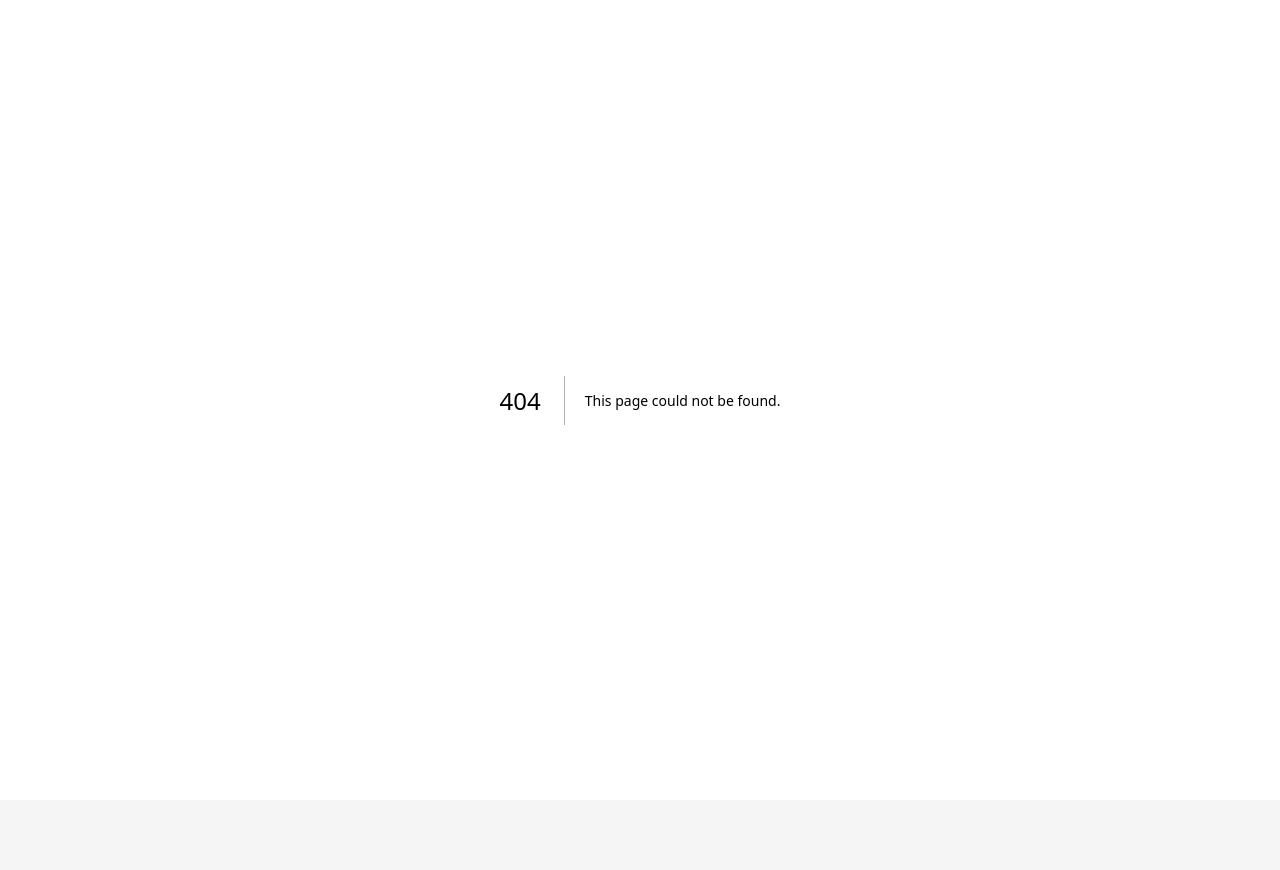
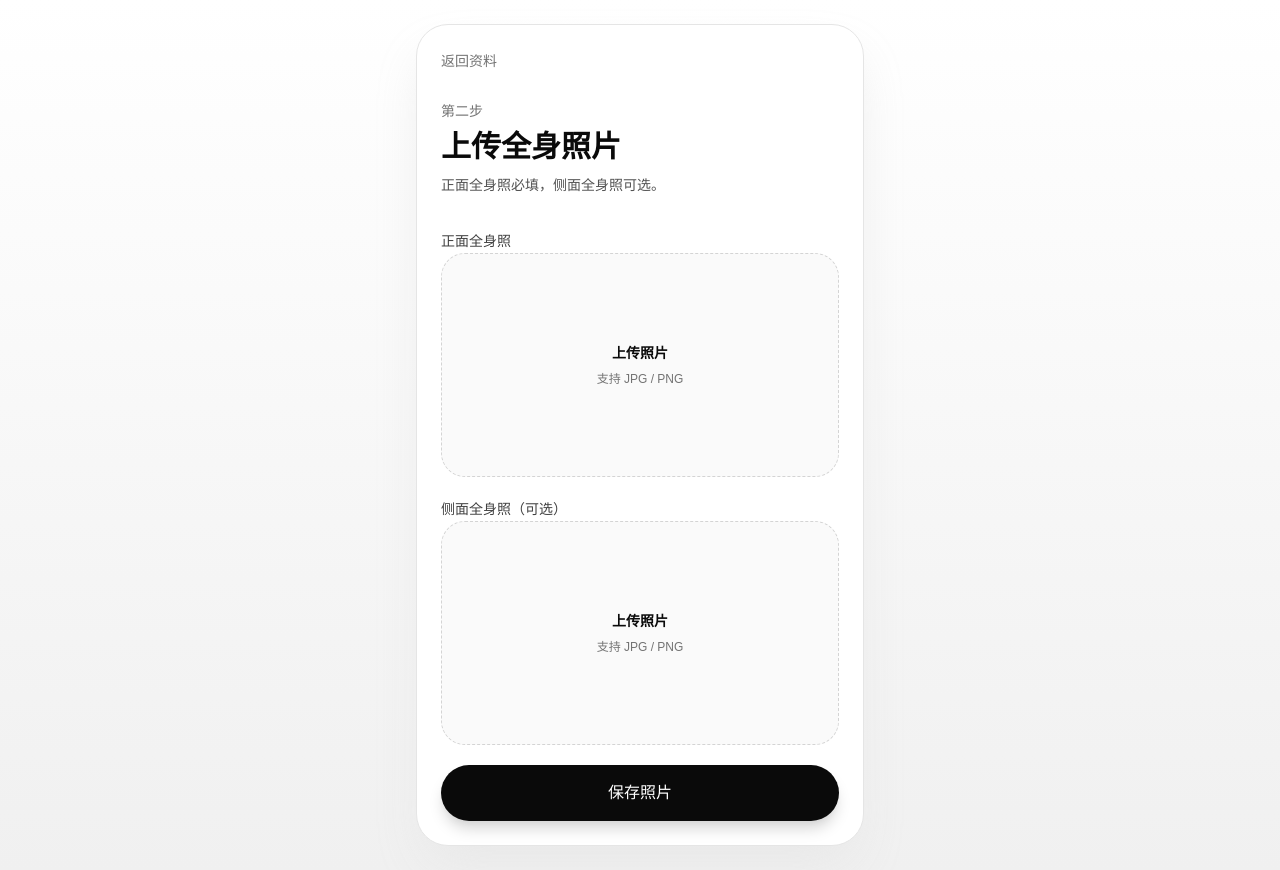
Before and after one commit to gvsking310-donothing/virtual-fitting-room, a Next.js app: page /body-photos in a window 1280 px wide. Before the commit this address had no page. Before the commit the page ends 800 px from the top, so only its background shows below. Built offline with nearby package versions, Linux system fonts and the light colour scheme; no server answers.

Commit message:
Add body photo upload step

```diff
--- /dev/null
+++ b/app/body-photos/BodyPhotosForm.tsx
@@ -0,0 +1,193 @@
+"use client";
+
+import { ChangeEvent, FormEvent, useMemo, useState } from "react";
+import { isSupabaseConfigured, supabase } from "@/lib/supabase/client";
+
+type PhotoField = "frontPhoto" | "sidePhoto";
+
+type FormState = {
+  frontPhoto: File | null;
+  sidePhoto: File | null;
+};
+
+const initialState: FormState = {
+  frontPhoto: null,
+  sidePhoto: null,
+};
+
+function buildPreview(file: File | null) {
+  return file ? URL.createObjectURL(file) : "";
+}
+
+async function uploadPhoto(file: File, folder: string) {
+  if (!supabase) {
+    throw new Error("Supabase 未配置。");
+  }
+
+  const fileExt = file.name.split(".").pop() ?? "jpg";
+  const filePath = `${folder}/${crypto.randomUUID()}.${fileExt}`;
+  const { error } = await supabase.storage
+    .from("body-photos")
+    .upload(filePath, file, {
+      cacheControl: "3600",
+      upsert: false,
+    });
+
+  if (error) {
+    throw error;
+  }
+
+  const { data } = supabase.storage.from("body-photos").getPublicUrl(filePath);
+  return data.publicUrl;
+}
+
+export default function BodyPhotosForm() {
+  const [form, setForm] = useState<FormState>(initialState);
+  const [savedPhotos, setSavedPhotos] = useState({
+    frontPhotoUrl: "",
+    sidePhotoUrl: "",
+  });
+  const [isSaving, setIsSaving] = useState(false);
+  const [message, setMessage] = useState("");
+
+  const frontPreview = useMemo(() => buildPreview(form.frontPhoto), [form.frontPhoto]);
+  const sidePreview = useMemo(() => buildPreview(form.sidePhoto), [form.sidePhoto]);
+
+  function handlePhotoChange(
+    field: PhotoField,
+    event: ChangeEvent<HTMLInputElement>,
+  ) {
+    setForm((current) => ({
+      ...current,
+      [field]: event.target.files?.[0] ?? null,
+    }));
+  }
+
+  async function handleSubmit(event: FormEvent<HTMLFormElement>) {
+    event.preventDefault();
+    setMessage("");
+
+    if (!form.frontPhoto) {
+      setMessage("请先上传正面全身照。");
+      return;
+    }
+
+    if (!isSupabaseConfigured || !supabase) {
+      setMessage("请先在 Vercel 配置 Supabase 环境变量。");
+      return;
+    }
+
+    const userId = localStorage.getItem("virtual-fitting-user-id");
+
+    if (!userId) {
+      setMessage("请先完成用户资料录入。");
+      return;
+    }
+
+    setIsSaving(true);
+
+    try {
+      const frontPhotoUrl = await uploadPhoto(form.frontPhoto, "front");
+      const sidePhotoUrl = form.sidePhoto
+        ? await uploadPhoto(form.sidePhoto, "side")
+        : "";
+
+      const { error } = await supabase
+        .from("users")
+        .update({
+          front_photo_url: frontPhotoUrl,
+          side_photo_url: sidePhotoUrl || null,
+        })
+        .eq("id", userId);
+
+      if (error) {
+        throw error;
+      }
+
+      setSavedPhotos({ frontPhotoUrl, sidePhotoUrl });
+      setMessage("照片上传成功。");
+    } catch (error) {
+      setMessage(error instanceof Error ? error.message : "上传失败，请稍后重试。");
+    } finally {
+      setIsSaving(false);
+    }
+  }
+
+  return (
+    <form className="mt-8 space-y-5" onSubmit={handleSubmit}>
+      <PhotoUploader
+        required
+        label="正面全身照"
+        file={form.frontPhoto}
+        previewUrl={savedPhotos.frontPhotoUrl || frontPreview}
+        onChange={(event) => handlePhotoChange("frontPhoto", event)}
+      />
+
+      <PhotoUploader
+        label="侧面全身照（可选）"
+        file={form.sidePhoto}
+        previewUrl={savedPhotos.sidePhotoUrl || sidePreview}
+        onChange={(event) => handlePhotoChange("sidePhoto", event)}
+      />
+
+      {message ? (
+        <p className="rounded-2xl bg-neutral-100 px-4 py-3 text-sm leading-6 text-neutral-700">
+          {message}
+        </p>
+      ) : null}
+
+      <button
+        type="submit"
+        disabled={isSaving}
+        className="h-14 w-full rounded-full bg-neutral-950 text-base font-semibold text-white shadow-lg shadow-neutral-300 transition active:scale-[0.98] disabled:cursor-not-allowed disabled:bg-neutral-400"
+      >
+        {isSaving ? "上传中..." : "保存照片"}
+      </button>
+    </form>
+  );
+}
+
+function PhotoUploader({
+  file,
+  label,
+  onChange,
+  previewUrl,
+  required = false,
+}: {
+  file: File | null;
+  label: string;
+  onChange: (event: ChangeEvent<HTMLInputElement>) => void;
+  previewUrl: string;
+  required?: boolean;
+}) {
+  return (
+    <label className="block space-y-3">
+      <span className="text-sm font-medium text-neutral-700">{label}</span>
+      <span className="relative flex min-h-56 cursor-pointer flex-col items-center justify-center overflow-hidden rounded-3xl border border-dashed border-neutral-300 bg-neutral-50 px-4 text-center transition active:scale-[0.99]">
+        {previewUrl ? (
+          <img
+            src={previewUrl}
+            alt={label}
+            className="absolute inset-0 h-full w-full object-cover"
+          />
+        ) : (
+          <span className="space-y-2">
+            <span className="block text-sm font-semibold text-neutral-950">
+              上传照片
+            </span>
+            <span className="block max-w-full truncate text-xs text-neutral-500">
+              {file?.name ?? "支持 JPG / PNG"}
+            </span>
+          </span>
+        )}
+        <input
+          type="file"
+          accept="image/*"
+          required={required}
+          className="sr-only"
+          onChange={onChange}
+        />
+      </span>
+    </label>
+  );
+}
--- /dev/null
+++ b/app/body-photos/page.tsx
@@ -0,0 +1,26 @@
+import Link from "next/link";
+import BodyPhotosForm from "./BodyPhotosForm";
+
+export default function BodyPhotosPage() {
+  return (
+    <main className="min-h-screen px-5 py-6">
+      <section className="page-enter mx-auto w-full max-w-md rounded-[2rem] border border-neutral-200 bg-white p-6 shadow-2xl shadow-neutral-200/80">
+        <Link href="/profile" className="text-sm font-medium text-neutral-500">
+          返回资料
+        </Link>
+
+        <div className="mt-7 space-y-2">
+          <p className="text-sm font-medium text-neutral-500">第二步</p>
+          <h1 className="text-3xl font-semibold tracking-normal text-neutral-950">
+            上传全身照片
+          </h1>
+          <p className="text-sm leading-6 text-neutral-600">
+            正面全身照必填，侧面全身照可选。
+          </p>
+        </div>
+
+        <BodyPhotosForm />
+      </section>
+    </main>
+  );
+}
--- a/app/profile/ProfileForm.tsx
+++ b/app/profile/ProfileForm.tsx
@@ -1,6 +1,7 @@
 "use client";
 
 import { ChangeEvent, FormEvent, useMemo, useState } from "react";
+import { useRouter } from "next/navigation";
 import { isSupabaseConfigured, supabase } from "@/lib/supabase/client";
 
 type Gender = "" | "female" | "male" | "other";
@@ -22,6 +23,7 @@ const initialState: FormState = {
 };
 
 export default function ProfileForm() {
+  const router = useRouter();
   const [form, setForm] = useState<FormState>(initialState);
   const [isSaving, setIsSaving] = useState(false);
   const [message, setMessage] = useState("");
@@ -79,20 +81,26 @@ export default function ProfileForm() {
         avatarUrl = data.publicUrl;
       }
 
-      const { error } = await supabase.from("users").insert({
-        height_cm: Number(form.height),
-        weight_kg: Number(form.weight),
-        gender: form.gender,
-        age: form.age ? Number(form.age) : null,
-        avatar_url: avatarUrl || null,
-      });
+      const { data, error } = await supabase
+        .from("users")
+        .insert({
+          height_cm: Number(form.height),
+          weight_kg: Number(form.weight),
+          gender: form.gender,
+          age: form.age ? Number(form.age) : null,
+          avatar_url: avatarUrl || null,
+        })
+        .select("id")
+        .single();
 
       if (error) {
         throw error;
       }
 
-      setMessage("资料已保存，下一步即将开放。");
+      localStorage.setItem("virtual-fitting-user-id", data.id);
+      setMessage("资料已保存，正在进入下一步。");
       setForm(initialState);
+      router.push("/body-photos");
     } catch (error) {
       setMessage(error instanceof Error ? error.message : "保存失败，请稍后重试。");
     } finally {
```
Also changed, not shown: 2 other files (tests, documents, lock files or other folders).
